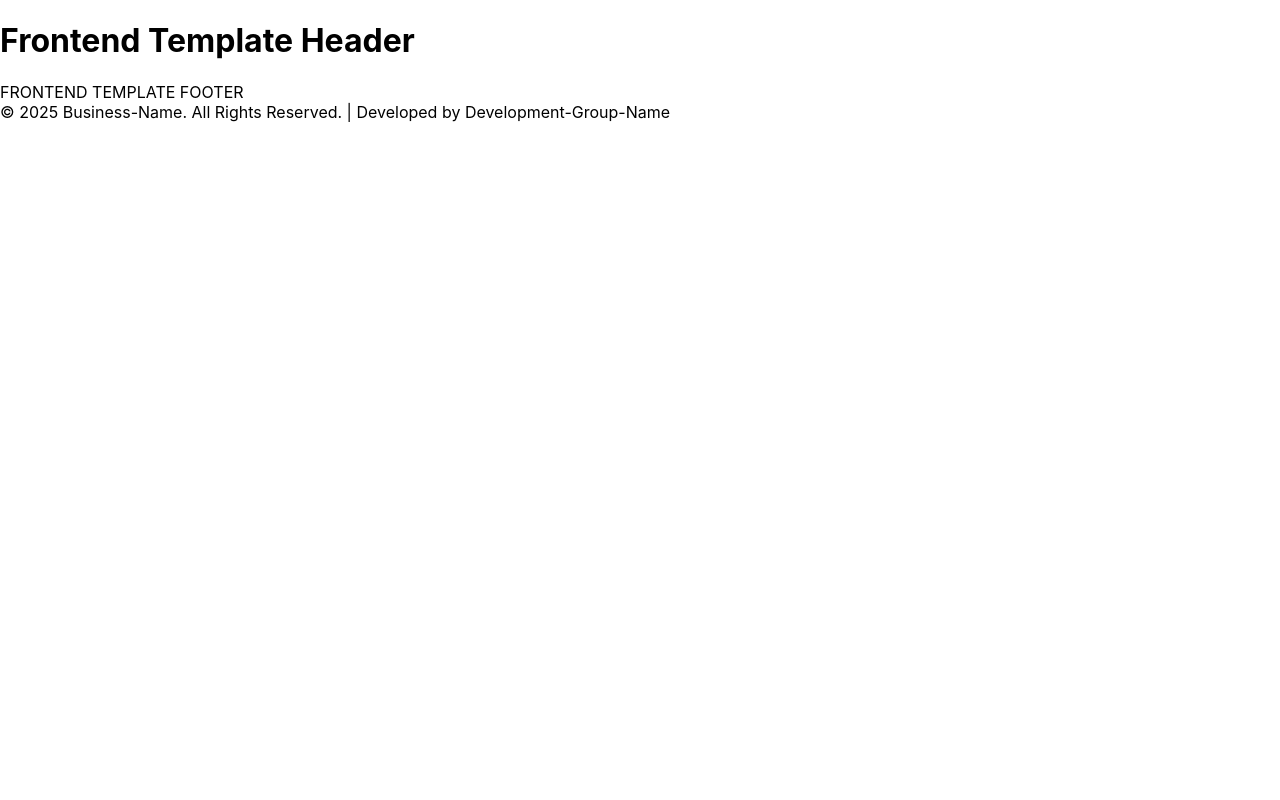
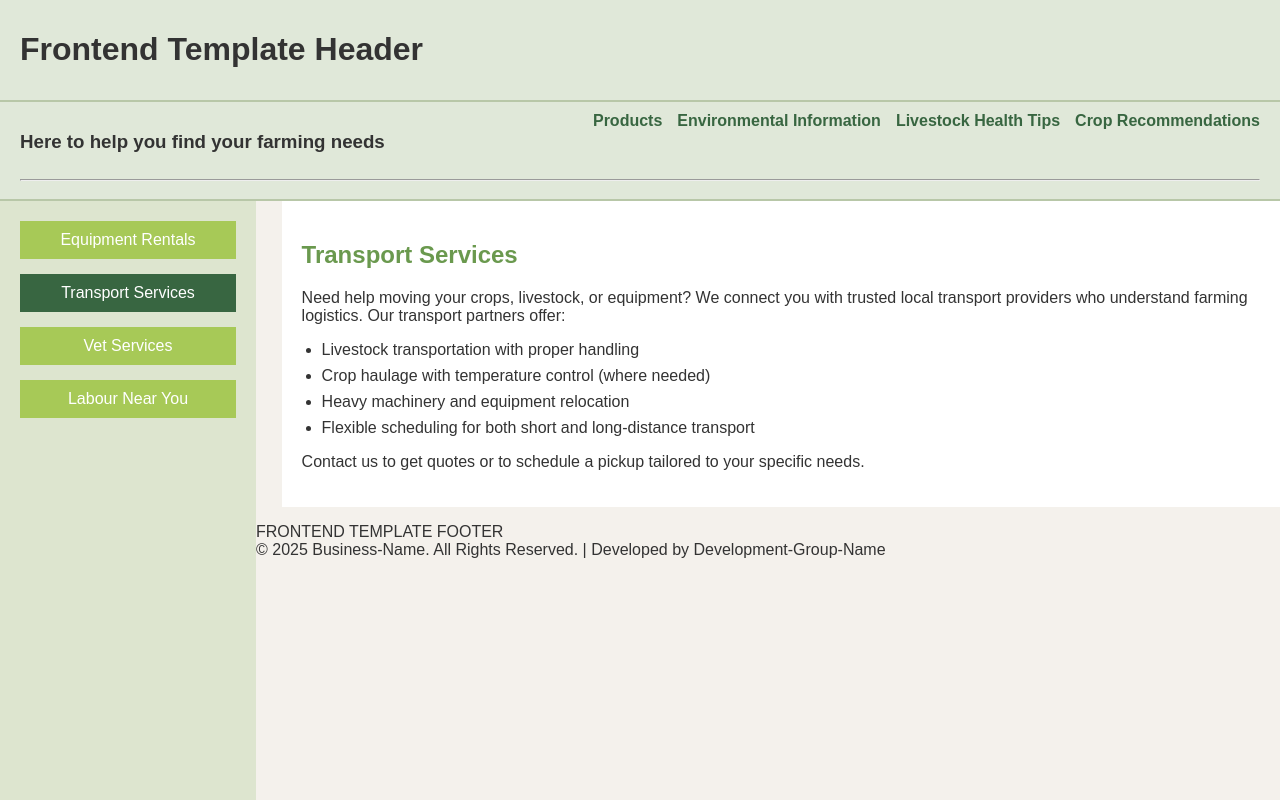
Before and after one commit to NICK-TSHEPO/FarmersHub, a React (Create React App) app: page /#/services in a window 1280 px wide. Shown: the top 800 px of the page. Built offline with nearby package versions, Linux system fonts and the light colour scheme.

Commit message:
turned the html into a react page and added it to the app.js

```diff
--- a/src/App.js
+++ b/src/App.js
@@ -4,6 +4,7 @@ import "./App.css";
 
 // Importing your components
 import Home from "./components/pageComponents/home-page";
+import Services from "./components/pageComponents/Services";
 import Header from './components/sectionComponents/header';
 import Footer from './components/sectionComponents/footer';
 
@@ -19,6 +20,7 @@ function App() {
           <div className="body">
               <Routes>
                 <Route path="/" element={<Home />} />
+                <Route path="/services" element={<Services />} />
               </Routes>
           </div>
 
--- /dev/null
+++ b/src/components/pageComponents/Services.js
@@ -0,0 +1,54 @@
+import React from "react";
+import "./styles.css";
+
+export default function FarmingServices() {
+  return (
+    <div>
+      {/* Header */}
+      <header>
+        <div className="header-left">
+          <h3>Here to help you find your farming needs</h3>
+        </div>
+        <nav className="header-right">
+          <a href="#">Products</a>
+          <a href="#">Environmental Information</a>
+          <a href="#">Livestock Health Tips</a>
+          <a href="#">Crop Recommendations</a>
+        </nav>
+        <div style={{ clear: "both" }}></div>
+        <hr />
+      </header>
+
+      {/* Main Content */}
+      <main>
+        {/* Sidebar */}
+        <aside className="sidebar">
+          <button className="service-btn">Equipment Rentals</button>
+          <button className="service-btn active">Transport Services</button>
+          <button className="service-btn">Vet Services</button>
+          <button className="service-btn">Labour Near You</button>
+        </aside>
+
+        {/* Content Section */}
+        <section className="content">
+          <h2>Transport Services</h2>
+          <p>
+            Need help moving your crops, livestock, or equipment? We connect you
+            with trusted local transport providers who understand farming
+            logistics. Our transport partners offer:
+          </p>
+          <ul>
+            <li>Livestock transportation with proper handling</li>
+            <li>Crop haulage with temperature control (where needed)</li>
+            <li>Heavy machinery and equipment relocation</li>
+            <li>Flexible scheduling for both short and long-distance transport</li>
+          </ul>
+          <p>
+            Contact us to get quotes or to schedule a pickup tailored to your
+            specific needs.
+          </p>
+        </section>
+      </main>
+    </div>
+  );
+}
```
